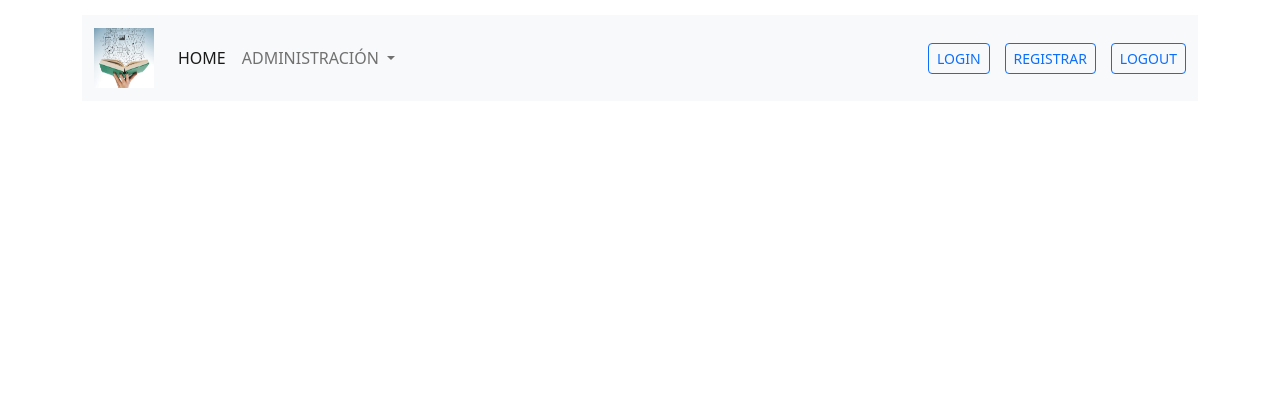
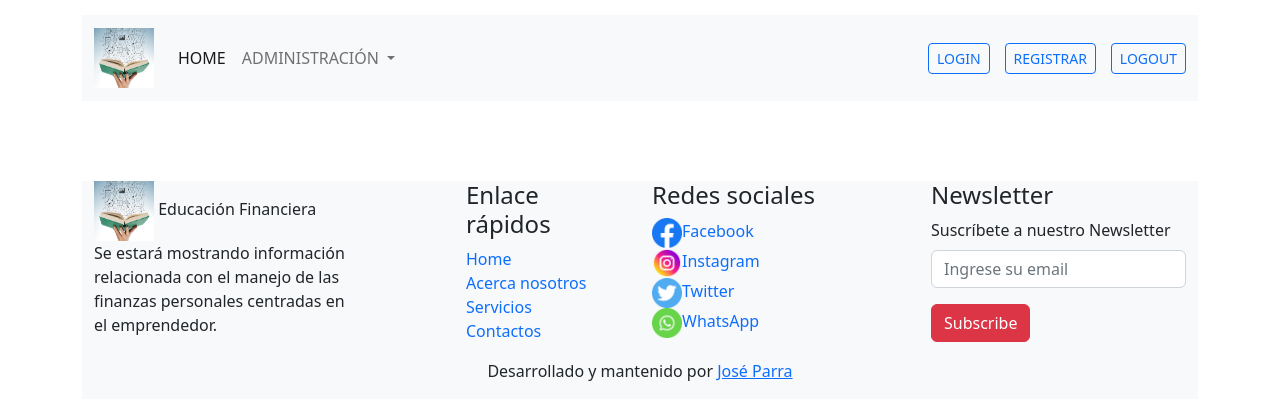
Before and after one commit to JoseParraDeveloper/educacion-financiera-frontend-angular, an Angular app: page / in a window 1280 px wide. Shown: the top 420 px of the page. Built offline with nearby package versions, Linux system fonts and the light colour scheme.

Commit message:
Creación del footer de la aplicación

```diff
--- /dev/null
+++ b/src/app/Footer/footer/footer.component.html
@@ -0,0 +1,88 @@
+<footer class="footer footer-expand-lg footer-light bg-light">
+  <div class="container">
+    <div class="row">
+      <div class="col-xl-3 col-lg-4 col-md-6">
+        <div>
+          <a class="navbar-brand" routerLink="" routerLinkActive="active"
+            ><img
+              src="../../assets/educacion-financiera.jpg"
+              width="60"
+              height="60"
+            />
+            Educación Financiera</a
+          >
+          <p class="mb-30 footer-desc">
+            Se estará mostrando información relacionada con el manejo de las
+            finanzas personales centradas en el emprendedor.
+          </p>
+        </div>
+      </div>
+      <div class="col-xl-2 offset-xl-1 col-lg-2 col-md-6">
+        <div class="">
+          <h4>Enlace rápidos</h4>
+          <ul class="list-unstyled">
+            <li>
+              <a href="#" class="text-decoration-none">Home</a>
+            </li>
+            <li>
+              <a href="#" class="text-decoration-none">Acerca nosotros</a>
+            </li>
+            <li>
+              <a href="#" class="text-decoration-none">Servicios</a>
+            </li>
+            <li>
+              <a href="#" class="text-decoration-none">Contactos</a>
+            </li>
+          </ul>
+        </div>
+      </div>
+      <div class="col-xl-3 col-lg-3 col-md-6">
+        <div>
+          <h4>Redes sociales</h4>
+          <ul class="list-unstyled">
+            <li>
+              <img src="../../assets/facebook.png" width="30" height="30" />
+              <a href="#" class="text-decoration-none">Facebook</a>
+            </li>
+            <li>
+              <img src="../../assets/instagram.png" width="30" height="30" />
+              <a href="#" class="text-decoration-none">Instagram</a>
+            </li>
+            <li>
+              <img src="../../assets/gorjeo.png" width="30" height="30" />
+              <a href="#" class="text-decoration-none">Twitter</a>
+            </li>
+            <li>
+              <img src="../../assets/whatsapp.png" width="30" height="30" />
+              <a href="#" class="text-decoration-none">WhatsApp</a>
+            </li>
+          </ul>
+        </div>
+      </div>
+      <div class="col-xl-3 col-lg-3 col-md-6">
+        <div>
+          <h4>Newsletter</h4>
+          <div>
+            <label for="Newsletter" class="form-label"
+              >Suscríbete a nuestro Newsletter</label
+            >
+            <input
+              type="text"
+              class="form-control"
+              Placeholder="Ingrese su email"
+            />
+            <button class="btn btn-danger mt-3">Subscribe</button>
+          </div>
+        </div>
+      </div>
+    </div>
+    <div class="d-flex justify-content-center">
+      <div class="copyright">
+        <p>
+          Desarrollado y mantenido por
+          <a href="#" target="_blank">José Parra</a>
+        </p>
+      </div>
+    </div>
+  </div>
+</footer>
--- a/src/app/app.component.html
+++ b/src/app/app.component.html
@@ -5,5 +5,7 @@
   <body style="margin-bottom: 80px">
     <router-outlet></router-outlet>
   </body>
-  <footer style="margin-bottom: 80px"></footer>
+  <footer style="margin-bottom: 80px">
+    <app-footer></app-footer>
+  </footer>
 </div>
--- a/src/app/app.module.ts
+++ b/src/app/app.module.ts
@@ -4,11 +4,13 @@ import { BrowserModule } from '@angular/platform-browser';
 import { AppRoutingModule } from './app-routing.module';
 import { AppComponent } from './app.component';
 import { HeaderComponent } from './Header/header/header.component';
+import { FooterComponent } from './Footer/footer/footer.component';
 
 @NgModule({
   declarations: [
     AppComponent,
-    HeaderComponent
+    HeaderComponent,
+    FooterComponent
   ],
   imports: [
     BrowserModule,
```
Also changed, not shown: src/app/Footer/footer/footer.component.ts (added, +10 -0 lines), src/app/Footer/footer/footer.component.css (added), 1 other file (tests, documents, lock files or other folders).
